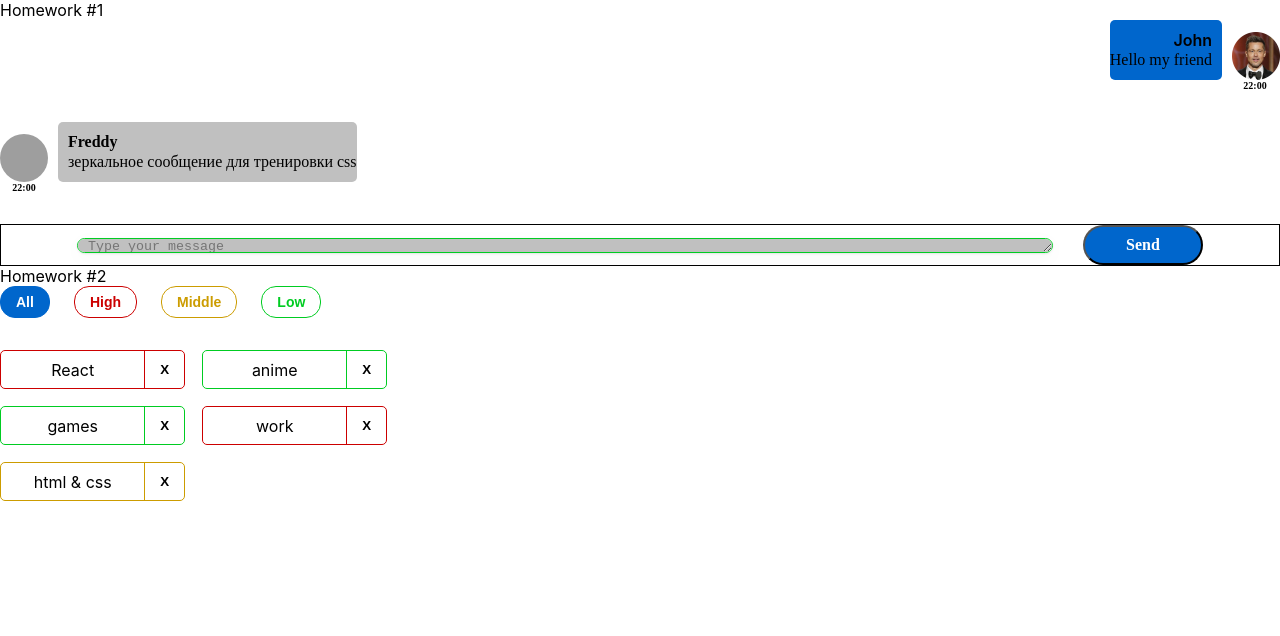
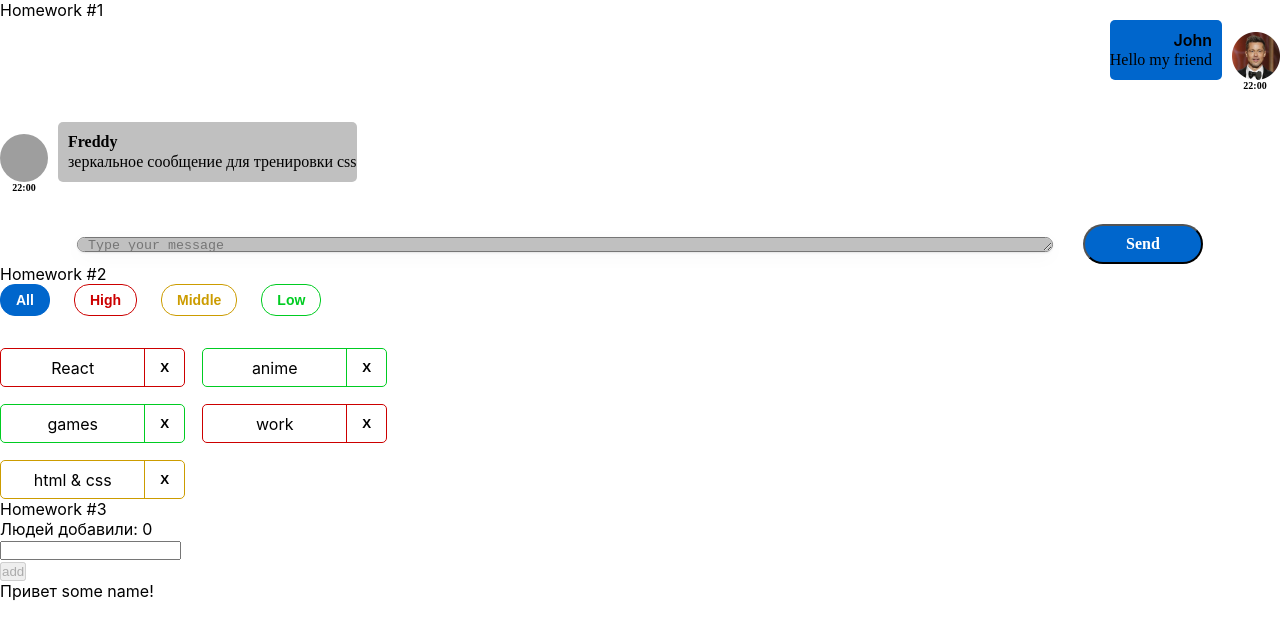
Before and after one commit to kroxaGAN/hws2, a React (Create React App) app: page / in a window 1280 px wide. Shown: the top 636 px of the page. Built offline with nearby package versions, Linux system fonts and the light colour scheme; grey boxes are pictures that could not be loaded.

Commit message:
monday 3 hw start

```diff
--- a/src/s1-main/App.tsx
+++ b/src/s1-main/App.tsx
@@ -2,6 +2,7 @@ import React from 'react'
 import s from './App.module.css'
 import HW1 from '../s2-homeworks/hw01/HW1'
 import HW2 from "../s2-homeworks/hw02/HW2";
+import HW3 from "../s2-homeworks/hw03/HW3";
 
 function App() {
     return (
@@ -9,7 +10,7 @@ function App() {
             <HW1/>
             {/*раскомментировать по ходу выполнения*/}
             <HW2/>
-            {/*<HW3/>*/}
+            <HW3/>
             {/*<HW4/>*/}
 
             {/*при выполнении дз 5 и более - закомментировать здесь дз 1-4, так как они есть внутри дз 5*/}
--- a/src/s2-homeworks/hw01/message-sender/MessageSender.module.css
+++ b/src/s2-homeworks/hw01/message-sender/MessageSender.module.css
@@ -1,6 +1,4 @@
 .sendForm {
-    border: black 1px solid;
-    /*height:100px ;*/
     display: flex;
     flex-direction: row;
     justify-content: center;
@@ -8,7 +6,6 @@
 }
 
 .textarea {
-    border: #00cc22 1px solid;
     width: 976px;
     height: 40px;
     left: 70px;
@@ -40,7 +37,6 @@
     line-height: 20px;
     /* identical to box height */
 
-
     color: #FFFFFF;
 }
 
```
